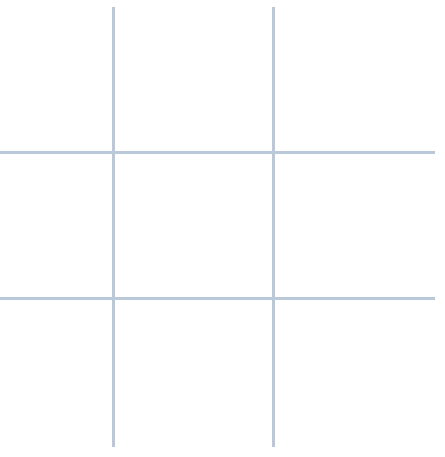
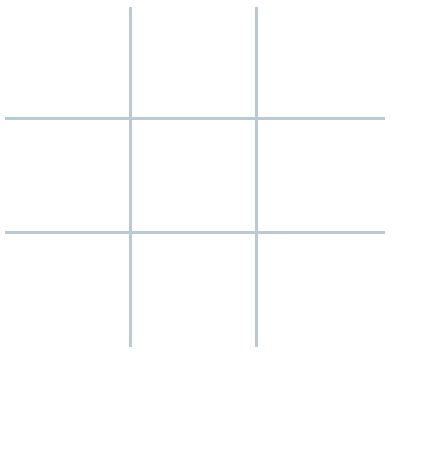
Before and after one commit to Jennifer-tech/Tic-Tac-Toe-Game, a plain HTML site: page index.html in a window 390 px wide. Shown: the part 533-990 px from the top of the page, 445 px wide, since content can reach past the window. After the commit the page ends 890 px from the top, so only its background shows below. Drawn offline with Linux system fonts and the light colour scheme.

Commit message:
reworked on the css on the css

```diff
--- a/css/style.css
+++ b/css/style.css
@@ -109,4 +109,8 @@ h1{
     .left{
         margin-bottom: 50px;
     }
+    .game{
+        width: 400px;
+        height: 400px;
+    }
 }
```
